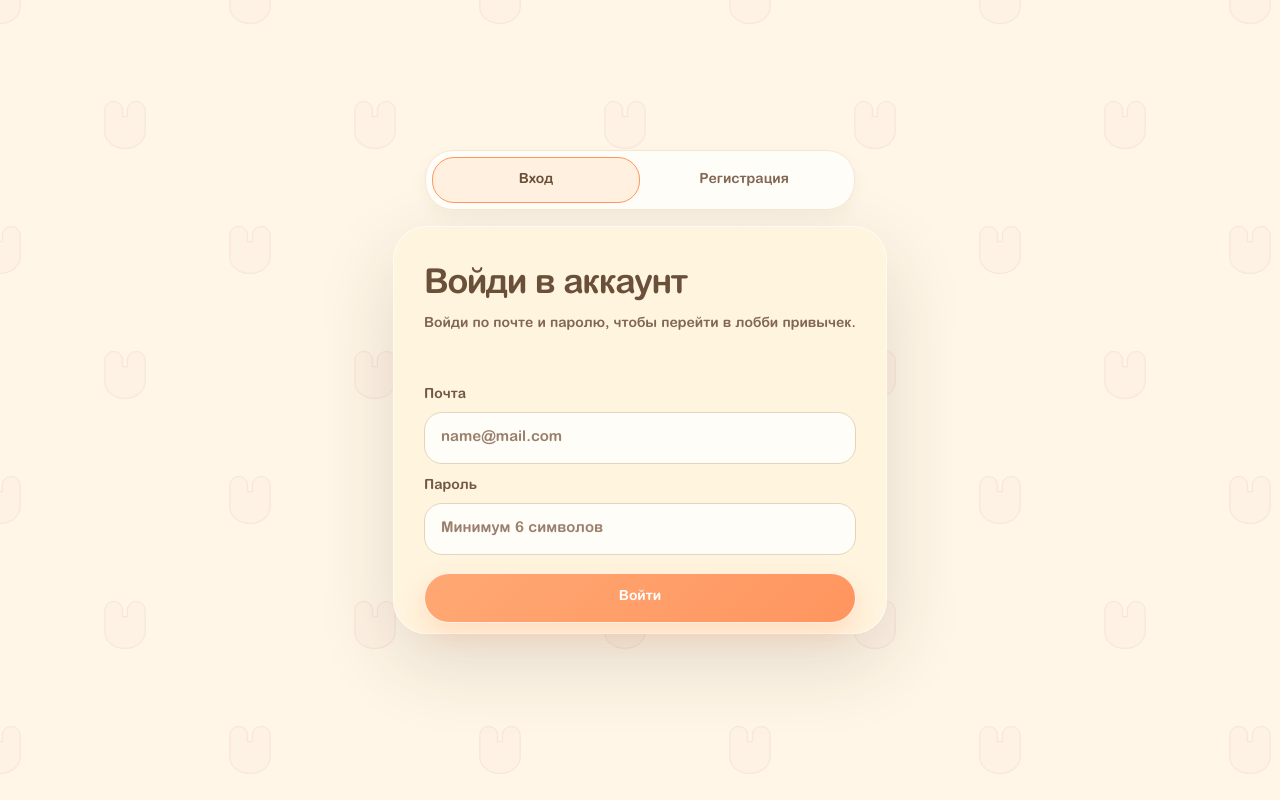
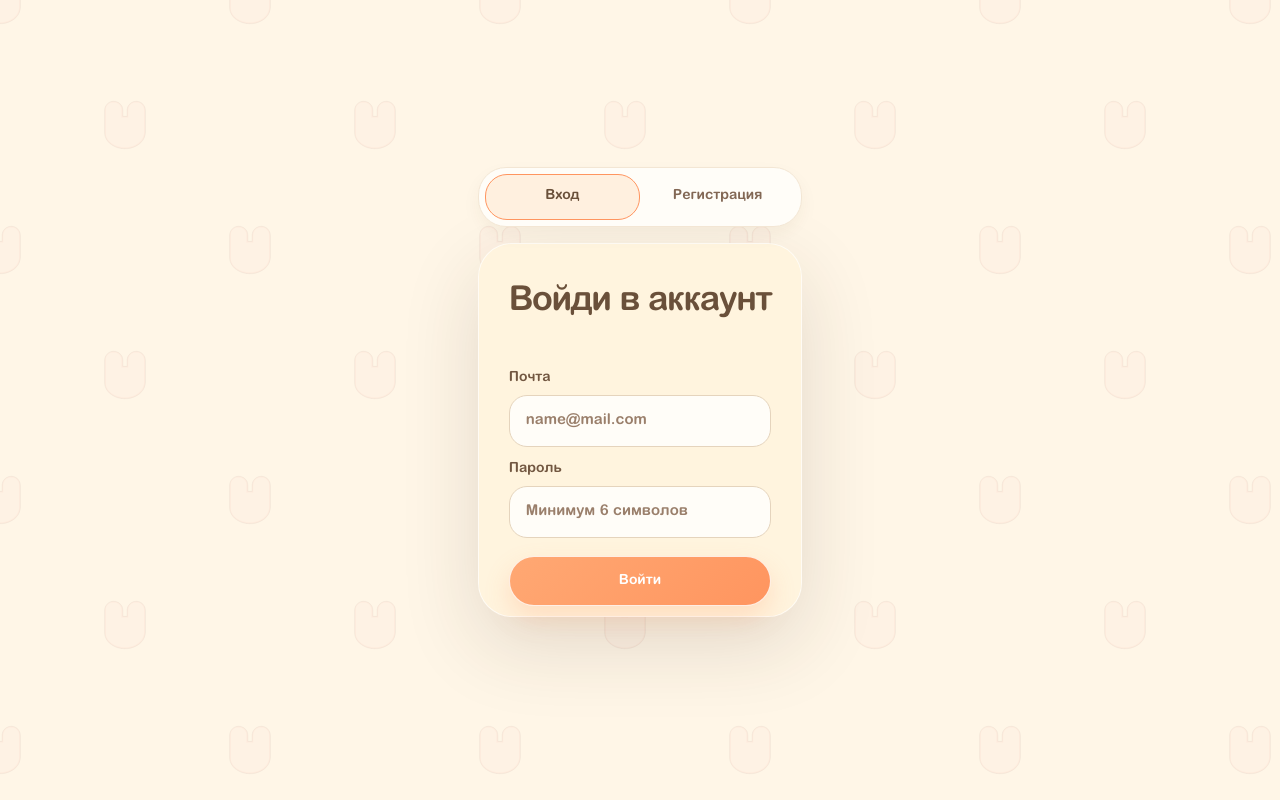
Before and after one commit to Lizapeach/rabbit, a React (Vite) app in the folder my-app/: page / in a window 1280 px wide. Built offline with nearby package versions, Linux system fonts and the light colour scheme; no server answers; the HTML template or start-up script is replaced by a standard one.

Commit message:
удал

```diff
--- a/my-app/src/pages/AuthPage.jsx
+++ b/my-app/src/pages/AuthPage.jsx
@@ -16,12 +16,10 @@ const AUTH_TABS = {
   login: {
     label: "Вход",
     title: "Войди в аккаунт",
-    text: "Войди по почте и паролю, чтобы перейти в лобби привычек.",
   },
   register: {
     label: "Регистрация",
     title: "Создай аккаунт",
-    text: "Укажи почту, пароль и имя, которое будет видно в приложении.",
   },
 };
 
```
